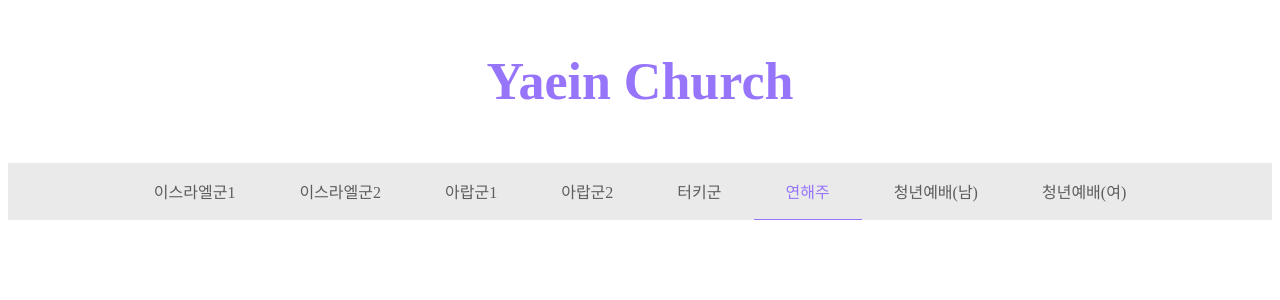
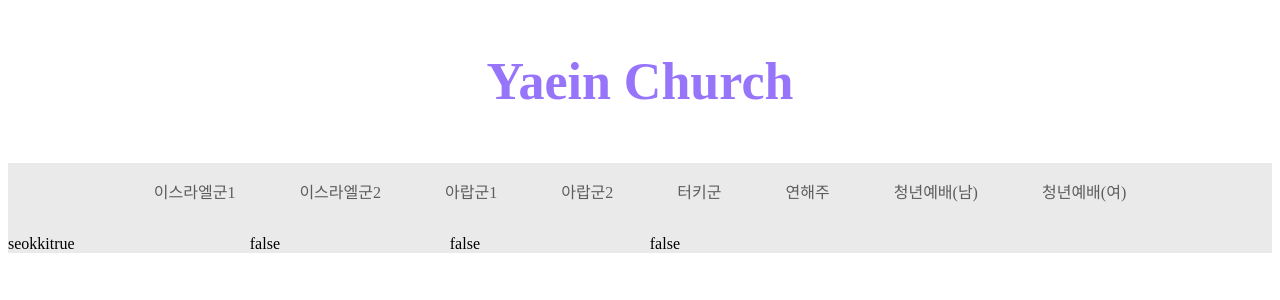
Before and after one commit to LOG91/YaeinC, a React app in the folder frontend/: page /youth in a window 1280 px wide. Shown: the top 300 px of the page. Built offline with nearby package versions, Linux system fonts and the light colour scheme; no server answers.

Commit message:
modify & add: 셀별로 routing하는 기능, member에도 youth collection 추가

```diff
--- a/frontend/src/Root.js
+++ b/frontend/src/Root.js
@@ -1,6 +1,6 @@
 import React from 'react';
 import './style.scss';
-import { Home, Extra, Posts, Admin } from './pages';
+import { Home, Extra, Youth, Admin } from './pages';
 import { Route } from 'react-router-dom';
 import Tab from './components/Tab/Tab';
 
@@ -11,6 +11,8 @@ const Root = () => {
       <div className="container">
         <Tab />
         <Route exact path="/" component={Home} />
+        <Route exact path="/israel_1" component={Home} />
+        <Route path="/youth" component={Youth} />
         <Route path="/admin" component={Admin} />
         <Route path="/jjp" component={Extra} />
       </div>
--- a/frontend/src/components/App.js
+++ b/frontend/src/components/App.js
@@ -14,13 +14,13 @@ class App extends Component {
   };
 
   async componentDidMount() {
-    const { chageCurrentSection, indexing } = this.props;
-    const initIdx = Math.floor(Math.random() * (cellData.length - 2));
-    const initNetwork = cellData[initIdx];
-    const initCells = initNetwork.cells;
-    indexing(initNetwork.en_name);
-    const info = await Promise.all(initCells.map(item => fetch(`/api/section/${item}`).then(res=>res.json())));
-    chageCurrentSection(info);
+    // const { chageCurrentSection, indexing } = this.props;
+    // const initIdx = Math.floor(Math.random() * (cellData.length - 2));
+    // const initNetwork = cellData[initIdx];
+    // const initCells = initNetwork.cells;
+    // indexing(initNetwork.en_name);
+    // const info = await Promise.all(initCells.map(item => fetch(`/api/section/${item}`).then(res=>res.json())));
+    // chageCurrentSection(info);
   }
 
 
--- a/frontend/src/components/CellTable/CellTable.js
+++ b/frontend/src/components/CellTable/CellTable.js
@@ -4,9 +4,20 @@ import { indexing, checkWorship, checkMemberWorship ,countContent ,chageCurrentS
 import { connect } from 'react-redux';
 
 import { mapNetworkTable } from './Fn'
+import { cellData } from '../../data/cellData';
 
 
 class CellTable extends Component{
+
+  async componentDidMount() {
+    // const { chageCurrentSection, indexing } = this.props;
+    // const initIdx = Math.floor(Math.random() * (cellData.length - 2));
+    // const initNetwork = cellData[0];
+    // const initCells = initNetwork.cells;
+    // indexing(initNetwork.en_name);
+    // const info = await Promise.all(initCells.map(item => fetch(`/api/section/${item}`).then(res=>res.json())));
+    // chageCurrentSection(info);
+  }
 
   handleCheck = async (id, sectionIdx, kind, memberName = false) => {
     console.log(id, '아이디');
--- a/frontend/src/components/Tab/Tab.js
+++ b/frontend/src/components/Tab/Tab.js
@@ -1,7 +1,7 @@
 import React, { Component } from 'react';
 import { increment, indexing, chageCurrentSection } from '../../store/modules/counter';
 import { connect } from 'react-redux';
-
+import { BrowserRouter, Link } from 'react-router-dom';
 import { cellData } from '../../data/cellData';
 import './Tab.scss';
 
@@ -16,13 +16,15 @@ class Tab extends Component {
   }
   render() {
     return (
+      <BrowserRouter>
         <ul className="tab">
           {cellData.map((v, idx) =>{
             console.log(v.en_name, 897)
             return <li key={idx} className={v.clsName} onClick={e => this.handleClick(e, v.cells, v.en_name)}>
-            <a href="#" className={this.props.idx === v.en_name ? "active" : ""}>{v.name}</a>
+              <Link to={`/${v.en_name}`} className={this.props.idx === v.en_name ? "active" : ""}>{v.name}</Link>
           </li>})}
         </ul>
+      </BrowserRouter>
     )
   }
 }
--- a/frontend/src/pages/Home.js
+++ b/frontend/src/pages/Home.js
@@ -1,11 +1,11 @@
 import React from 'react';
 import CellTable from '../components/CellTable/CellTable';
-// import Tab from '../components/Tab';
 
 const Home = ({ match }) => {
+  console.log(match);
   return (
     <div>
-        <CellTable to={match.path} />
+        <CellTable current={match.path} />
     </div>
   )
 }
--- a/frontend/src/pages/Post.js
+++ /dev/null
@@ -1,11 +0,0 @@
-import React from 'react';
-
-const Post = ({ match }) => {
-  return (
-    <p>
-      포스트 #{match.params.id}
-    </p>
-  );
-};
-
-export default Post;
--- a/frontend/src/pages/Posts.js
+++ b/frontend/src/pages/Posts.js
@@ -1,5 +1,4 @@
 import React from 'react';
-import { Post } from './Post';
 import { Link, Route } from 'react-router-dom';
 
 const Posts = ({ match }) => {
@@ -11,8 +10,6 @@ const Posts = ({ match }) => {
         <li><Link to={`${match.url}/2`}>포스트 #2</Link></li>
         <li><Link to={`${match.url}/3`}>포스트 #3</Link></li>
       </ul>
-      <Route exact path={match.url} render={() => (<p>포스트를 선택하세요</p>)} />
-      <Route exact path={`${match.url}/:id`} component={Post} />
     </div>
   )
 }
--- /dev/null
+++ b/frontend/src/pages/Youth.js
@@ -0,0 +1,38 @@
+import React from 'react';
+
+const Post = ({ match }) => {
+  const liStyle = {
+    display: 'flex'
+  }
+  const diStyle = {
+    width: '200px'
+  }
+  const arr = ['7_10', '7_17', '7_24', '7_31'];
+  const mem = [
+    { name: 'seokki', obj: { '7_10': true }},
+  ]
+  const tpl = (arr, mem) => {
+      const hh = mem.map(member => {
+       return(
+        <li style={liStyle}>
+          <div>{member.name}</div>
+          {arr.map(v => {
+            return(<div style={diStyle}>{member.obj[v]? 'true' : 'false'}</div>)
+          })}
+        </li>
+      )
+      });
+      return hh;
+    }
+  return (
+    <React.Fragment>
+      <ul>
+        <li style={liStyle}>
+          {tpl(arr, mem)}
+        </li>
+      </ul>
+    </React.Fragment>
+  );
+};
+
+export default Post;
--- a/frontend/src/pages/index.js
+++ b/frontend/src/pages/index.js
@@ -1,5 +1,5 @@
 export { default as Home } from './Home';
 export { default as Extra } from './Extra';
-export { default as Post } from './Post';
+export { default as Youth } from './Youth';
 export { default as Posts } from './Posts';
 export { default as Admin } from './Admin';
```
Also changed, not shown: 2 other files (tests, documents, lock files or other folders). Lines whose indentation alone changed are shown as unchanged.
